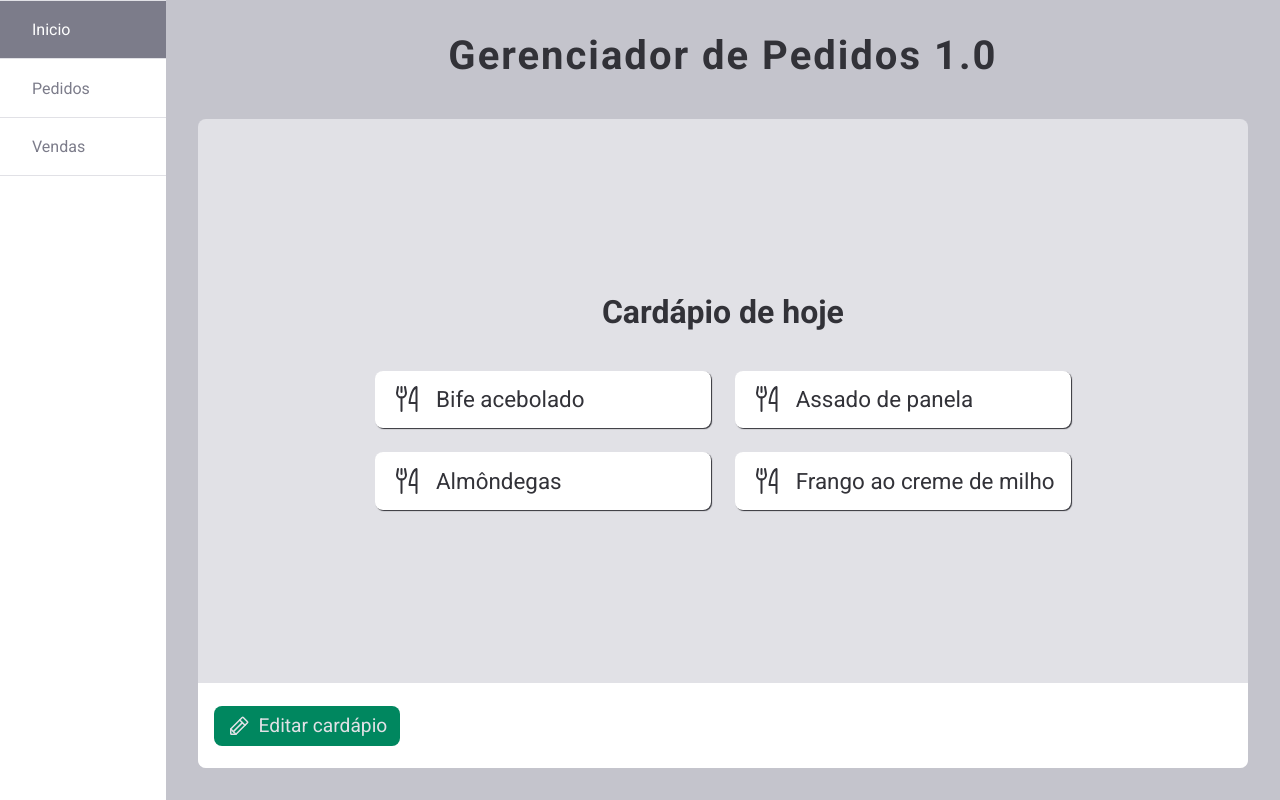
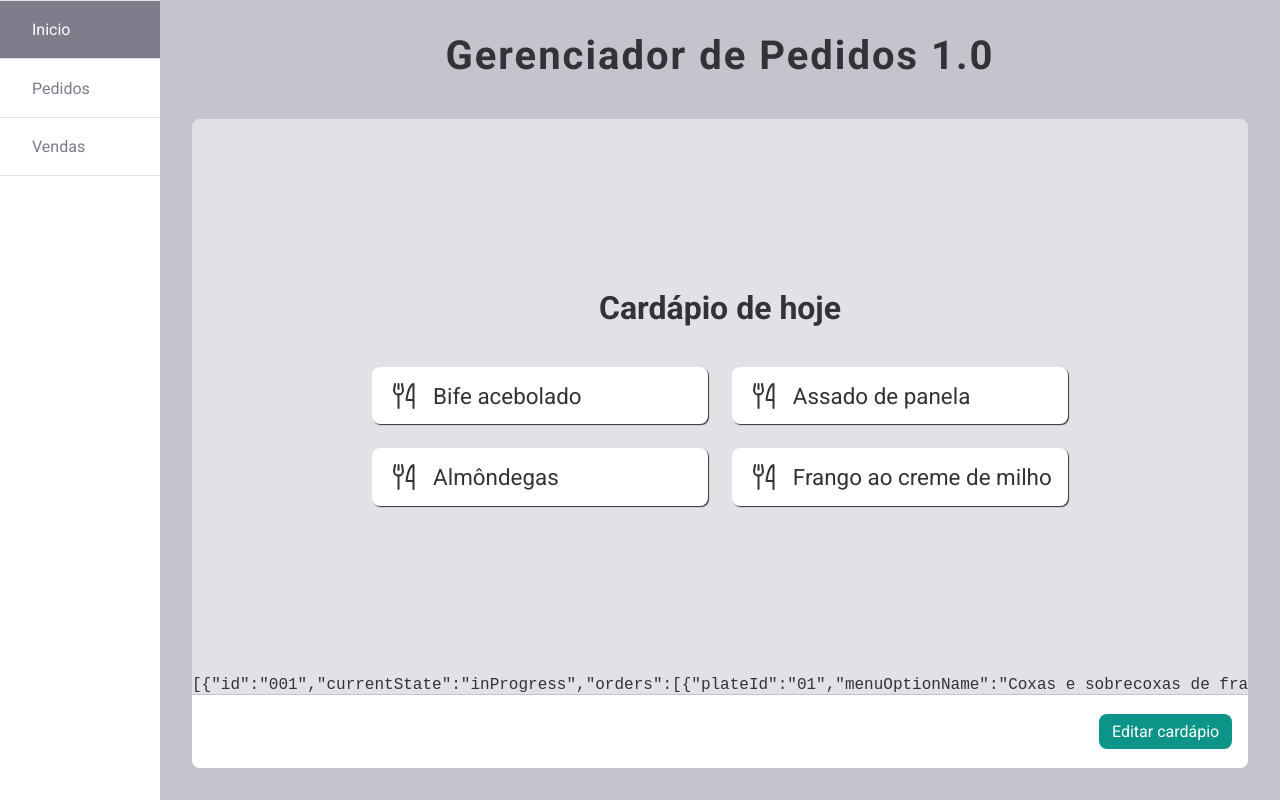
Before and after one commit to Pedro-arevalo/order_manager_system, a React (Vite) app: page / in a window 1280 px wide. Built offline with nearby package versions, Linux system fonts and the light colour scheme.

Commit message:
feat: display orders according to the orders context

```diff
--- a/src/App.tsx
+++ b/src/App.tsx
@@ -5,6 +5,8 @@ import { Router } from './Router'
 // theme
 import { ThemeProvider } from 'styled-components'
 import { globalTheme } from './styles/themes/globalTheme'
+
+import { OrdersheepContextProvider } from './contexts/ordersContext'
 
 import { GlobalStyle } from './styles/global'
 
@@ -65,8 +67,10 @@ export function App() {
     <>
       <BrowserRouter>
         <ThemeProvider theme={globalTheme}>
-          <Router />
-          <GlobalStyle />
+          <OrdersheepContextProvider>
+            <Router />
+            <GlobalStyle />
+          </OrdersheepContextProvider>
         </ThemeProvider>
       </BrowserRouter>
     </>
--- /dev/null
+++ b/src/contexts/ordersContext.tsx
@@ -0,0 +1,89 @@
+import { useState, createContext, ReactNode } from 'react'
+
+interface Order {
+  plateId: string
+  menuOptionName: string
+  specs: string
+}
+
+interface Ordersheep {
+  id: string
+  orders: Order[]
+  currentState: 'onHold' | 'inProgress' | 'finished'
+}
+
+interface OfferContextProviderProps {
+  children: ReactNode
+}
+
+interface OrdersheepContextData {
+  ordersheeps: Ordersheep[]
+  setOrdersheeps: React.Dispatch<React.SetStateAction<Ordersheep[]>>
+}
+
+// delete this after testing
+const defaultOrdersheeps = [
+  {
+    id: '001',
+    currentState: 'inProgress',
+    orders: [
+      {
+        plateId: '01',
+        menuOptionName: 'Coxas e sobrecoxas de frango assadas no forno à lenha',
+        specs: 'Sem arroz, sem macarrão, se tiver, com caldinho',
+      },
+      {
+        plateId: '02',
+        menuOptionName: 'Costelas de porco frito ao molho barbecue',
+        specs: 'Sem muito molho, sem macarrão, sem salada, mais arroz e batata',
+      },
+      {
+        plateId: '03',
+        menuOptionName: 'Bife ao molho',
+        specs: 'sem salada',
+      },
+    ],
+  },
+  {
+    id: '002',
+    currentState: 'inProgress',
+    orders: [
+      {
+        plateId: '01',
+        menuOptionName: 'Coxas e sobrecoxas de frango assadas no forno à lenha',
+        specs: 'sem macarrão, se tiver, com caldinho',
+      },
+      {
+        plateId: '02',
+        menuOptionName: 'Costelas de porco frito ao molho barbecue',
+        specs: 'Sem muito molho, sem macarrão, mais arroz',
+      },
+      {
+        plateId: '03',
+        menuOptionName: 'Cubinhos de frango ao creme de milho',
+        specs: 'sem salada',
+      },
+    ],
+  },
+]
+
+export const OrdersheepContext = createContext({} as OrdersheepContextData)
+
+export function OrdersheepContextProvider({
+  children,
+}: OfferContextProviderProps) {
+  const [ordersheeps, setOrdersheeps] = useState(
+    defaultOrdersheeps as Ordersheep[]
+  )
+
+  return (
+    <OrdersheepContext.Provider
+      value={{
+        ordersheeps: ordersheeps,
+        setOrdersheeps: setOrdersheeps,
+      }}
+    >
+      {children}
+    </OrdersheepContext.Provider>
+  )
+}
--- a/src/layouts/DefaultLayout/styles.ts
+++ b/src/layouts/DefaultLayout/styles.ts
@@ -10,10 +10,6 @@ export const SideMenu = styled.aside`
   width: 15%;
   min-width: 10rem;
   max-width: 18rem;
-
-  /* nav {
-    margin-top: 0rem;
-  } */
 
   a {
     padding: 1.2rem 2rem;
@@ -44,7 +40,9 @@ export const SideMenu = styled.aside`
   }
 `
 export const MainContentSide = styled.main`
-  width: 100%;
+  width: 85%;
+  min-width: calc(100% - 10rem);
+  max-width: calc(100% - 18rem);
   padding: 2rem;
 
   display: flex;
@@ -70,8 +68,9 @@ export const PageContainer = styled.section`
   }
 
   .footer {
+    border-top: 1px solid ${(props) => props.theme['gray-300']};
     background-color: ${(props) => props.theme.white};
-    padding: 1.4rem 1rem;
+    padding: 1.2rem 1rem;
   }
 `
 
--- a/src/pages/Home/index.tsx
+++ b/src/pages/Home/index.tsx
@@ -1,7 +1,11 @@
-import { EditMenu, Menu } from './styles'
+import { useContext } from 'react'
+import { OrdersheepContext } from '../../contexts/ordersContext'
+
+import { EditMenu, Footer, Menu } from './styles'
 import { Pencil, ForkKnife } from 'phosphor-react'
 
 export function Home() {
+  const { ordersheeps } = useContext(OrdersheepContext)
   return (
     <>
       <div className="content">
@@ -23,11 +27,11 @@ export function Home() {
           </ul>
         </Menu>
       </div>
+      <pre>{JSON.stringify(ordersheeps)}</pre>
       <div className="footer">
-        <EditMenu>
-          <Pencil size={24} />
-          Editar cardápio
-        </EditMenu>
+        <Footer>
+          <EditMenu>Editar cardápio</EditMenu>
+        </Footer>
       </div>
     </>
   )
--- a/src/pages/Home/styles.ts
+++ b/src/pages/Home/styles.ts
@@ -29,12 +29,17 @@ export const Menu = styled(PageContent)`
   }
 `
 
+export const Footer = styled.footer`
+  display: flex;
+  justify-content: flex-end;
+`
+
 export const EditMenu = styled(ActionButton)`
   /* margin: 2.5rem auto 0 auto; */
-  background-color: ${(props) => props.theme['green-500']};
-  color: ${(props) => props.theme['gray-100']};
+  background-color: ${(props) => props.theme['blue-600']};
+  color: ${(props) => props.theme['white']};
 
   &:hover {
-    background-color: ${(props) => props.theme['green-700']};
+    background-color: ${(props) => props.theme['blue-700']};
   }
 `
--- a/src/pages/Orders/index.tsx
+++ b/src/pages/Orders/index.tsx
@@ -1,3 +1,7 @@
+import { useEffect, useContext } from 'react'
+
+import { OrdersheepContext } from '../../contexts/ordersContext'
+
 import { PlusCircle } from 'phosphor-react'
 import {
   CreateNewOrderSheep,
@@ -9,14 +13,39 @@ import {
 } from './styles'
 
 export function Orders() {
-  const isThereOrderSheeps = true
+  const { ordersheeps, setOrdersheeps } = useContext(OrdersheepContext)
+
+  const isThereOrderSheeps = ordersheeps.length > 0
+
+  useEffect(() => {
+    console.log('hello')
+  }, [ordersheeps])
+
+  function changeOrdersheep() {
+    setOrdersheeps((state) => {
+      const newOrdersheep = state
+      newOrdersheep.push({
+        id: '0001',
+        orders: [
+          {
+            plateId: '01',
+            menuOptionName: 'Assado de panela',
+            specs: 'sem arroz',
+          },
+        ],
+        currentState: 'onHold',
+      })
+      console.log(newOrdersheep)
+      return newOrdersheep
+    })
+  }
 
   return (
     <>
       {!isThereOrderSheeps ? (
         <MessageContainer>
           <p>Sem pedidos registrados no momento</p>
-          <CreateNewOrderSheep>
+          <CreateNewOrderSheep onClick={changeOrdersheep}>
             <PlusCircle size={24} />
             Criar nova comanda
           </CreateNewOrderSheep>
@@ -28,109 +57,59 @@ export function Orders() {
               <OrderSheep>
                 <p className="enum_ordersheep">Pedido 001</p>
                 <Order>
-                  <h4 className="enum_order">Prato 1</h4>
+                  <h4 className="enum_order">Prato 01</h4>
                   <div>
-                    <h3 className="enum_order">Frango grelhado</h3>
+                    <h3 className="menu_option">
+                      Coxas e sobrecoxas de frango assadas no forno à lenha
+                    </h3>
                     <p className="specs">
-                      Menos arroz, sem macarrão, e mais salada
+                      Sem macarrão, menos arroz, só tomate na salada
+                    </p>
+                  </div>
+                </Order>
+                <Order>
+                  <h4 className="enum_order">Prato 01</h4>
+                  <div>
+                    <h3 className="menu_option">
+                      Coxas e sobrecoxas de frango assadas no forno à lenha
+                    </h3>
+                    <p className="specs">
+                      Sem macarrão, menos arroz, só tomate na salada
+                    </p>
+                  </div>
+                </Order>
+                <Order>
+                  <h4 className="enum_order">Prato 01</h4>
+                  <div>
+                    <h3 className="menu_option">
+                      Coxas e sobrecoxas de frango assadas no forno à lenha
+                    </h3>
+                    <p className="specs">
+                      Sem macarrão, menos arroz, só tomate na salada
                     </p>
                   </div>
                 </Order>
               </OrderSheep>
+              {/* <pre>{JSON.stringify(ordersheeps)}</pre> */}
+              {ordersheeps.map((ordersheep) => (
                 <OrderSheep>
-                <p className="enum_ordersheep">Pedido 002</p>
+                  <p className="enum_ordersheep">Pedido {ordersheep.id}</p>
+                  {ordersheep.orders.map((order) => (
                     <Order>
-                  <h4 className="enum_order">Prato 1</h4>
+                      <h4 className="enum_order">Prato {order.plateId}</h4>
                       <div>
-                    <h3 className="enum_order">Bife acebolado</h3>
-                    <p className="specs">Só tomate na salada</p>
+                        <h3 className="menu_option">{order.menuOptionName}</h3>
+                        <p className="specs">{order.specs}</p>
                       </div>
                     </Order>
-                <Order>
-                  <h4 className="enum_order">Prato 2</h4>
-                  <div>
-                    <h3 className="enum_order">Ovo frito</h3>
-                    <p className="specs">Sem feijão</p>
-                  </div>
-                </Order>
+                  ))}
                 </OrderSheep>
-              <OrderSheep>
-                <p className="enum_ordersheep">Pedido 003</p>
-                <Order>
-                  <h4 className="enum_order">Prato 1</h4>
-                  <div>
-                    <h3 className="enum_order">Assado de panela</h3>
-                    <p className="specs">Sem macarrão</p>
-                  </div>
-                </Order>
-                <Order>
-                  <h4 className="enum_order">Prato 2</h4>
-                  <div>
-                    <h3 className="enum_order">Assado de panela</h3>
-                    <p className="specs">Sem macarrão</p>
-                  </div>
-                </Order>
-                <Order>
-                  <h4 className="enum_order">Prato 3</h4>
-                  <div>
-                    <h3 className="enum_order">Bife acebolado</h3>
-                    <p className="specs">Sem macarrão</p>
-                  </div>
-                </Order>
-                <Order>
-                  <h4 className="enum_order">Prato 4</h4>
-                  <div>
-                    <h3 className="enum_order">Assado de panela</h3>
-                    <p className="specs">Sem macarrão</p>
-                  </div>
-                </Order>
-                <Order>
-                  <h4 className="enum_order">Prato 5</h4>
-                  <div>
-                    <h3 className="enum_order">Bife acebolado</h3>
-                    <p className="specs">Sem macarrão</p>
-                  </div>
-                </Order>
-              </OrderSheep>
-              <OrderSheep>
-                <p className="enum_ordersheep">Pedido 004</p>
-                <Order>
-                  <h4 className="enum_order">Prato 1</h4>
-                  <div>
-                    <h3 className="menu_option">Escondidinho de carne</h3>
-                    <p className="specs">Só tomate na salada</p>
-                  </div>
-                </Order>
-              </OrderSheep>
-              <OrderSheep>
-                <p className="enum_ordersheep">Pedido 005</p>
-                <Order>
-                  <h4 className="enum_order">Prato 1</h4>
-                  <div>
-                    <h3 className="menu_option">
-                      Costela de porco frito ao molho barbecue
-                    </h3>
-                    <p className="specs">
-                      Sem arroz, sem macarrão, mais salada, porém sem cebola
-                    </p>
-                  </div>
-                </Order>
-                <Order>
-                  <h4 className="enum_order">Prato 2</h4>
-                  <div>
-                    <h3 className="menu_option">
-                      Coxas e sobrecoxas de frango assadas no forno à lenha
-                    </h3>
-                    <p className="specs">Sem macarrão</p>
-                  </div>
-                </Order>
-              </OrderSheep>
+              ))}
             </OrderSheepContainer>
           </div>
           <div className="footer">
             <Footer>
-              <CreateNewOrderSheep>
-                <PlusCircle size={24} />
+              <CreateNewOrderSheep onClick={changeOrdersheep}>
                 Criar nova comanda
               </CreateNewOrderSheep>
             </Footer>
--- a/src/styles/global.ts
+++ b/src/styles/global.ts
@@ -32,7 +32,6 @@ export const ActionButton = styled.button`
   padding: 0.5rem 0.8rem;
   border-radius: 8px;
   border: none;
-  font-size: 1.2rem;
 
   transition: 0.2s;
 `
--- a/src/styles/themes/globalTheme.ts
+++ b/src/styles/themes/globalTheme.ts
@@ -18,4 +18,7 @@ export const globalTheme = {
   'red-700': '#7a1921',
 
   'yellow-500': '#fba94c',
+
+  'blue-600': '#0D9488',
+  'blue-700': '#0F7676',
 }
```
Also changed, not shown: src/pages/Orders/styles.ts (+13 -3 lines). Lines whose indentation alone changed are shown as unchanged.
